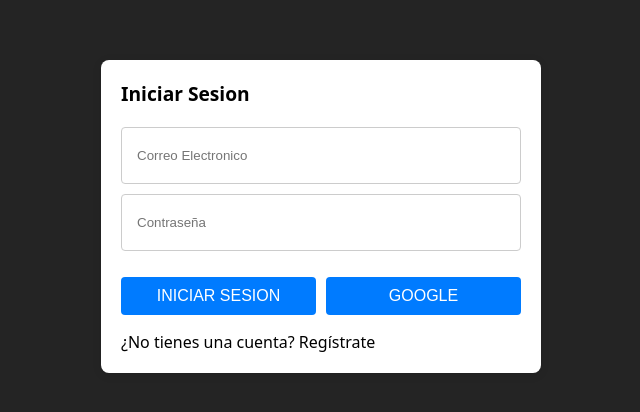
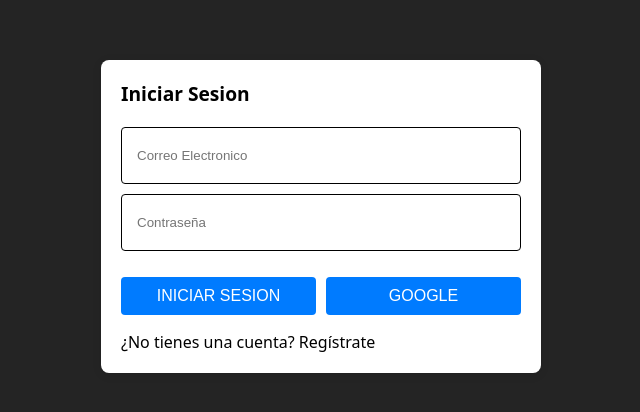
Before and after one commit to robincajas12/patrones_grupal_frontend, a React (Vite) app: page /auth/signin in a window 1280 px wide. Shown: the part 184-596 px from the top of the page, without its empty margins (319-959 px from the left). Built offline with nearby package versions, Linux system fonts and the light colour scheme; no server answers.

Commit message:
error message shown

```diff
--- a/src/auth/pages/SigninPage.tsx
+++ b/src/auth/pages/SigninPage.tsx
@@ -1,3 +1,5 @@
+import React, { useEffect, useState } from "react"
+
 import { Link } from "react-router-dom"
 
 import { AuthLayout } from "../layout/AuthLayout"
@@ -5,11 +7,16 @@ import { useForm } from "../hooks/useForm"
 import { useSocialConnections } from "../hooks/useSocialConnections"
 import { useAuthStore } from "../../store/auth/hooks/useAuthStore"
 import type { User } from "../../store/auth/interfaces/user.interface"
-import { useEffect } from "react"
+import { validateEmail, validatePassword } from "../utils/validate-form-fields"
 
 export const SigninPage = () => {
 
   const { initialState, onFormChange } = useForm({ email: '', password: '' })
+
+  const [isEmailValid, setIsEmailValid] = useState( true )
+
+  const [isPasswordValid, setIsPasswordValid] = useState( true )
+
 
   const { socialSignin } = useAuthStore()
 
@@ -20,6 +27,20 @@ export const SigninPage = () => {
     onGoogleSignin({ email: auth0User?.email || '', name: auth0User?.name || '', id: auth0User?.sub || '' })
 
   }, [isAuthenticated])
+
+  const onFormSubmit = (e: React.FormEvent<HTMLFormElement>) => {
+    e.preventDefault()
+
+    setIsEmailValid(validateEmail(initialState.email))
+
+    setIsPasswordValid(validatePassword(initialState.password))
+
+    if(!isEmailValid || !isPasswordValid) {
+      return
+    }
+
+    console.log(initialState);
+  }
 
   const onGoogleSignin = async (user?: User) => {
     if(!user || user?.email === '') {
@@ -47,12 +68,14 @@ export const SigninPage = () => {
   return (
     <AuthLayout title="Iniciar Sesion">
       <div className="auth-container">
-        <form className="auth-form">
-          <input autoComplete="email" type="email" onChange={ onFormChange } value={ initialState.email } id="email" name="email" placeholder="Correo Electronico" required />
-          <input autoComplete="current-password" type="password" onChange={ onFormChange } value={ initialState.password } id="password" name="password" placeholder="Contraseña" required />
+        <form className="auth-form" onSubmit={ onFormSubmit }>
+          <input style={{ borderColor: isEmailValid ? 'black' : 'red' }} autoComplete="email" type="text" onChange={ onFormChange } value={ initialState.email } id="email" name="email" placeholder="Correo Electronico" required />
+          {!isEmailValid && <p className="error-field">El correo electrónico no es válido</p>}
+          <input style={{ borderColor: isPasswordValid ? 'black' : 'red' }} autoComplete="current-password" type="password" onChange={ onFormChange } value={ initialState.password } id="password" name="password" placeholder="Contraseña" required />
+          {!isPasswordValid && <p className="error-field">La contraseña debe tener al menos 6 caracteres</p>}
 
           <div className="auth-buttons">
-            <button onClick={ () => console.log(auth0User)} type="submit">INICIAR SESION</button>
+            <button type="submit">INICIAR SESION</button>
             <button onClick={startGoogleConnection} type="button">GOOGLE</button>
           </div>
         </form>
--- a/src/styles.css
+++ b/src/styles.css
@@ -83,3 +83,10 @@ button:hover {
   color: black;
   text-decoration: none;
 }
+
+.error-field {
+  color: red;
+  font-size: 0.875rem;
+  margin-top: 0px;
+  margin-bottom: 8px;
+}
```
